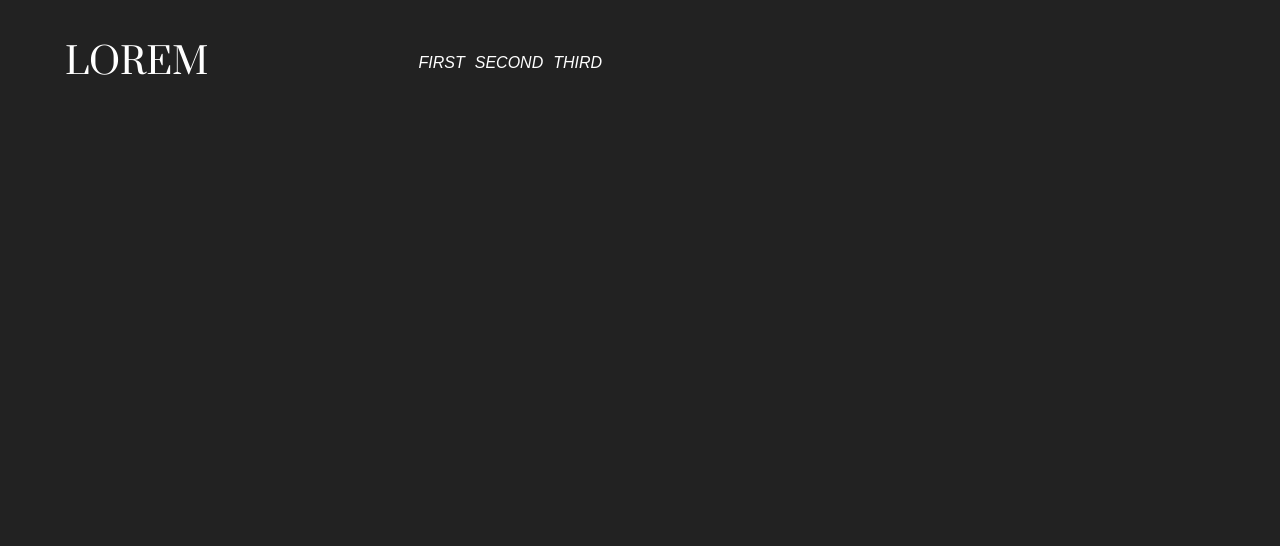
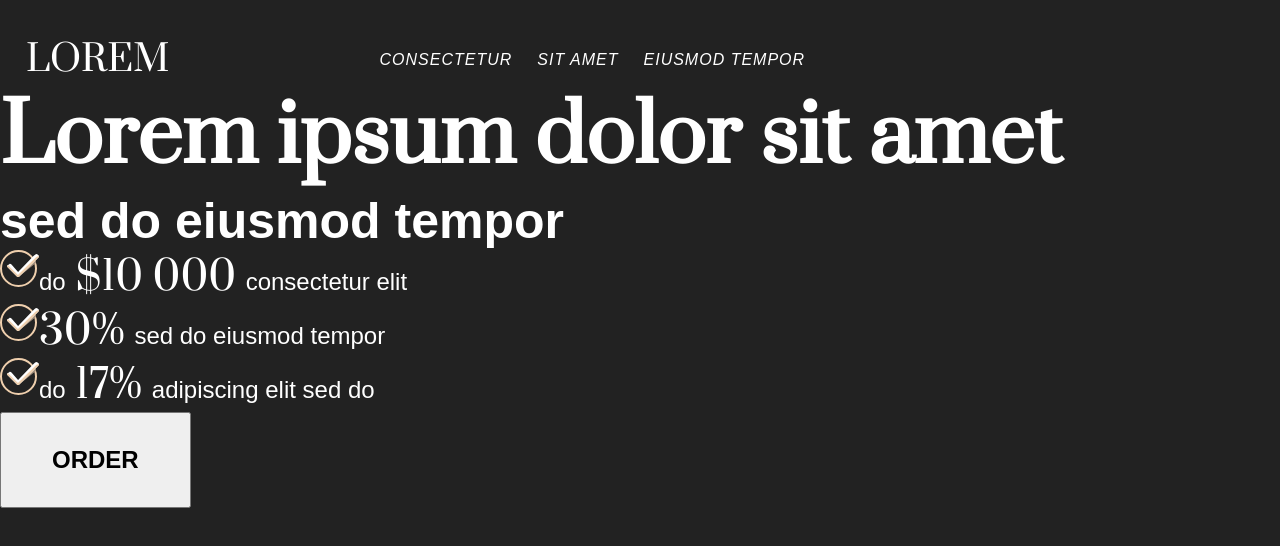
Before and after one commit to 0w1Max/test_mst, a plain HTML site: page index.html in a window 1280 px wide. Drawn offline with Linux system fonts and the light colour scheme.

Commit message:
feat: refactor header for pixel perfect and add main section

```diff
--- a/index.html
+++ b/index.html
@@ -11,7 +11,7 @@
   </head>
   <body>
     <header class="header header--sticky">
-      <div class="header__container">
+      <div class="header__container container">
         <div class="header__logo">
           <a class="header__logo--link" href="#">
             <span class="header__logo--text">Lorem</span>
@@ -20,39 +20,41 @@
         <nav class="header__nav">
           <ul class="header__nav--list">
             <li class="header__nav--item">
-              <a class="header__nav--link" href="#">First</a>
+              <a class="header__nav--link" href="#">Consectetur</a>
             </li>
             <li class="header__nav--item">
-              <a class="header__nav--link" href="#">Second</a>
+              <a class="header__nav--link" href="#">Sit amet</a>
             </li>
             <li class="header__nav--item">
-              <a class="header__nav--link" href="#">Third</a>
+              <a class="header__nav--link" href="#">Eiusmod tempor </a>
             </li>
           </ul>
         </nav>
       </div>
     </header>
-    <!-- <main class="main">
+    <main class="main">
+      <div class="main__container container">
         <div class="main__description">
-        <h1 class="main__description-title"></h1>
-        <h2 class="main__description-text"></h2>
-        <ul class="main__description-list">
-          <li class="main__description-item">
-
+          <h1 class="main__description--title">Lorem ipsum dolor sit amet</h1>
+          <h2 class="main__description--subtitle">sed do eiusmod tempor</h2>
+          <ul class="main__description--list">
+            <li class="main__description--item">
+              <span class="main__description--text">do<span class="main__description--text highlight"> $10 000 </span>consectetur elit</span>
             </li>
-          <li class="main__description-item">
-
+            <li class="main__description--item">
+              <span class="main__description--text"><span class="main__description--text highlight">30% </span>sed do eiusmod tempor</span>
             </li>
-          <li class="main__description-item">
-
+            <li class="main__description--item">
+              <span class="main__description--text">do<span class="main__description--text highlight"> 17% </span>adipiscing elit sed do</span>
             </li>
           </ul>
-        <button class="main__description-button">Order</button>
+          <button class="main__description--button">Order</button>
         </div>
-      <div class="main__img">
+        <!-- <div class="main__img">
           <img src="./images/coworking-space1.jpeg" alt="Coworking space" width="763">
+        </div> -->
       </div>
-    </main> -->
+    </main>
 
     <script src="./js/main.js"></script>
   </body>
--- a/styles/style.css
+++ b/styles/style.css
@@ -18,15 +18,18 @@ h1, h2, h3, ul, li {
   display: flex;
 }
 
+.container {
+  display: flex;
+  max-width: var(--container-width);
+  width: 100%;
+  margin: 0 auto;
+}
+
 .header__container {
-  display: flex;
   justify-content: flex-start;
   gap: 210px;
-  max-width: 1600px;
-  width: 100%;
-  margin: 0 auto;
-  padding: 38px;
-  padding-left: 65px;
+  padding-top: 35px;
+  padding-left: 26px;
 }
 
 .header__logo {
@@ -39,7 +42,7 @@ h1, h2, h3, ul, li {
   text-decoration: none;
 }
 
-.header__logo > .header__logo--link >.header__logo--text {
+.header__logo--link >.header__logo--text {
   font-family: 'Prata';
   font-size: 36px;
   text-transform: uppercase;
@@ -52,11 +55,12 @@ h1, h2, h3, ul, li {
 
 .header__nav--list {
   display: flex;
+  gap: 25px;
   list-style: none;
 }
 
 .header__nav--list > .header__nav--item:not(:last-child) {
-  margin-right: 10px;
+
 }
 
 .header__nav--item > .header__nav--link {
@@ -65,8 +69,63 @@ h1, h2, h3, ul, li {
   color: var(--link-color);
   text-decoration: none;
   text-transform: uppercase;
+  letter-spacing: 1px;
 }
 
 .header__nav--item > .header__nav--link:hover {
   color: var(--hover-color);
 }
+
+.main {
+  display: flex;
+}
+
+.main__container {
+
+}
+
+.main__description {
+
+}
+
+.main__description > .main__description--title {
+  font-family: 'Prata';
+  font-size: 80px;
+}
+
+.main__description > .main__description--subtitle {
+  font-size: 50px;
+}
+
+.main__description--list {
+  display: flex;
+  flex-direction: column;
+  list-style: none;
+}
+
+.main__description--list > .main__description--item {
+  display: flex;
+}
+
+.main__description--list > .main__description--item::before {
+  content: '';
+  width: 39px;
+  height: 37px;
+  background: url('../images/icons/hero.svg');
+}
+
+.main__description--item > .main__description--text {
+  font-size: 24px;
+}
+
+.main__description--item > .main__description--text .highlight {
+  font-family: 'Prata';
+  font-size: 40px;
+}
+
+.main__description--button {
+  padding: 32px 50px;
+  font-size: 24px;
+  font-weight: bold;
+  text-transform: uppercase;
+}
--- a/styles/variables.css
+++ b/styles/variables.css
@@ -3,4 +3,6 @@
   --font-color: #fff;
   --link-color: #fff;
   --hover-color: #999;
+
+  --container-width: 1600px;
 }
```
Also changed, not shown: images/icons/hero.svg (added). Lines whose indentation alone changed are shown as unchanged.
